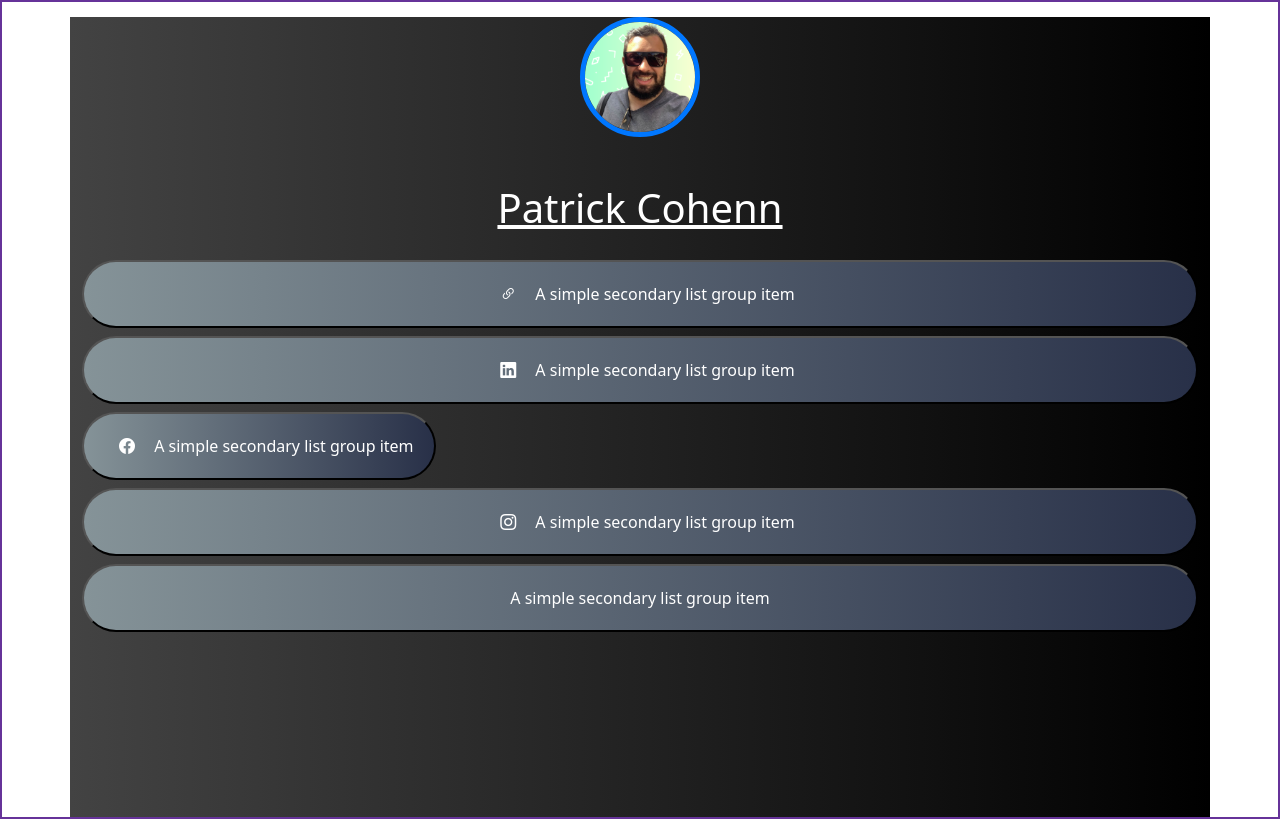
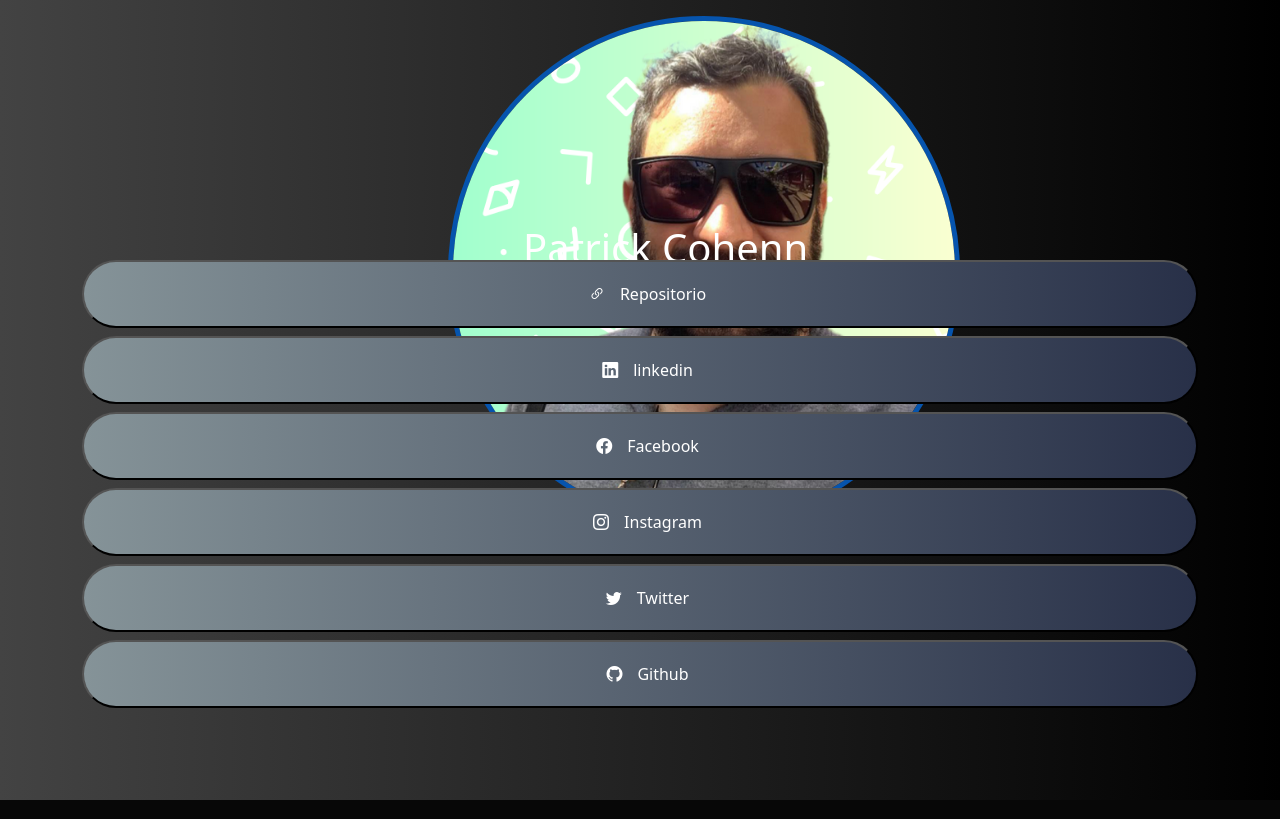
Before and after one commit to patrickcohenn/linktree-recriando, a Flask app: page / in a window 1280 px wide. Run offline with Flask 2, Linux system fonts and the light colour scheme.

Commit message:
Quase fianlizado.

```diff
--- a/static/css/style.css
+++ b/static/css/style.css
@@ -6,17 +6,69 @@
 }
 
 body{
-    border: 2px solid rebeccapurple;
+    background: #000000;  /* fallback for old browsers */
+    background: -webkit-linear-gradient(to right, #434343, #000000);  /* Chrome 10-25, Safari 5.1-6 */
+    background: linear-gradient(to right, #434343, #000000); /* W3C, IE 10+/ Edge, Firefox 16+, Chrome 26+, Opera 12+, Safari 7+ */
+}
+
+.no-link{
+    text-decoration: none;
+    color: rgb(255, 255, 255);
+}
+
+.perfil{
+    height: 30vh;
+}
+
+.perfil h1{
+    position: relative;
+    text-align: center;
+    left: 2vw;
+    padding: 5vw;
+    top: 20vh;
+    margin-bottom: 5px;
+    text-shadow: 2px;
+}
+
+.ft-perfil{
+    position: absolute;
+    top: 2vh;
+    left: 35vw;
+    width: 40vw;
+    height: 40vw;
+    border: 5px solid rgb(6, 84, 173);
+    border-radius: 50%;
 }
 
 
-.ft-perfil{
-    margin: 15px auto;
-    display: block;
-    width: 120px;
-    border: 5px solid #0077ff;
-    border-radius: 50%;
+.text-link{
+    position: relative;
 }
+
+.square{
+    height: 99vh;
+}
+
+.square button:hover {
+    border-radius: 50px;
+    padding: 20px;
+    background-color: #02389c;
+    transform: scale(1);
+}
+
+.square button{
+    border-radius: 50px;
+    padding: 20px;
+    background: #283048;  /* fallback for old browsers */
+    background: -webkit-linear-gradient(to right, #859398, #283048);  /* Chrome 10-25, Safari 5.1-6 */
+    background: linear-gradient(to right, #859398, #283048); /* W3C, IE 10+/ Edge, Firefox 16+, Chrome 26+, Opera 12+, Safari 7+ */
+}
+
+.group-btn{
+    padding-top: 20px;
+    padding-bottom: 20px;
+}
+
 
 .icon{
     width: 45px;
@@ -48,58 +100,12 @@ body{
     background:linear-gradient(45deg, #405de6, #5851db, #833ab4, #c13584, #e1306c, #fd1d1d);
 }
 
-h1{
-    text-align: center;
-    padding-top: 2rem;
-    margin-bottom: 5px;
-    text-shadow: 2px;
-    text-decoration: underline;
+.icon-twitter:hover{
+    background: rgb(7,23,230);
+    background: linear-gradient(90deg, rgba(7,23,230,1) 0%, rgba(11,63,214,1) 12%, rgba(0,212,255,1) 100%);
 }
 
-.no-link{
-    text-decoration: none;
-    color: rgb(255, 255, 255);
+.icon-git:hover{
+    background: rgb(128,0,128);
+    background: linear-gradient(90deg, rgba(128,0,128,1) 0%, rgba(153,51,153,1) 50%, rgba(153,50,204,1) 100%);
 }
-
-.square{
-    height: 100vh;
-}
-
-.bs-color{
-    top:0;
-    left: 0;
-    background: #000000;  /* fallback for old browsers */
-    background: -webkit-linear-gradient(to right, #434343, #000000);  /* Chrome 10-25, Safari 5.1-6 */
-    background: linear-gradient(to right, #434343, #000000); /* W3C, IE 10+/ Edge, Firefox 16+, Chrome 26+, Opera 12+, Safari 7+ */
-
-
-}
-
-.dv-center{
-    display: flex;
-    flex-direction: row;
-    text-align: center;
-    align-items: center;
-}
-
-.square button{
-    border-radius: 50px;
-    padding: 20px;
-    background: #283048;  /* fallback for old browsers */
-    background: -webkit-linear-gradient(to right, #859398, #283048);  /* Chrome 10-25, Safari 5.1-6 */
-    background: linear-gradient(to right, #859398, #283048); /* W3C, IE 10+/ Edge, Firefox 16+, Chrome 26+, Opera 12+, Safari 7+ */
-
-
-}
-
-.square button:hover {
-    background-color: #02389c;
-    transform: scale(1);
-    border-radius: 10px;
-    padding: 20px;
-}
-
-.group-btn{
-    padding-top: 20px;
-    padding-bottom: 20px;
-}
--- a/templates/index.html
+++ b/templates/index.html
@@ -8,20 +8,26 @@
     <!-- CSS only Bootstrap  -->
     <link href="https://cdn.jsdelivr.net/npm/bootstrap@5.2.3/dist/css/bootstrap.min.css" rel="stylesheet" integrity="sha384-rbsA2VBKQhggwzxH7pPCaAqO46MgnOM80zW1RWuH61DGLwZJEdK2Kadq2F9CUG65" crossorigin="anonymous">
     <link rel="stylesheet" href="https://cdn.jsdelivr.net/npm/bootstrap-icons@1.10.2/font/bootstrap-icons.css">
-    <title>linktree</title>
+    <link rel="icon" type="image/png" href="../static/img/asset-15.png">
+    <title>Links Patrick Cohenn</title>
 </head>
 <body>
-        <div class="container bs-color square" >
-            <img class="ft-perfil dv-center" src="../static/img/perfil.png" alt="Foto do Pqtrick Cohenn">
+    <div class="square">
+        <div class="perfil">
+            <img  class="ft-perfil"src="../static/img/perfil.png" alt="Foto do Pqtrick Cohenn">
             <h1>Patrick Cohenn</h1>
-            <div class="d-grid gap-2 group-btn">
-                <button class="icon-link"><a class="no-link" href="www.google.com" target="_blank" ><i class="icon bi bi-link-45deg"></i> A simple secondary list group item</a></button>
-                <button class="icon-linkedin"><a class="no-link " href="https://br.linkedin.com/in/patrickcohenn" target="_blank" ><i class="icon bi bi-linkedin"></i> A simple secondary list group item</a></button>
-                <a class="no-link" href="www.google.com" target="_blank" ><button class="icon-face"><i class="icon bi bi-facebook"></i> A simple secondary list group item</button></a>
-                <button class="icon-isnt"><a class="no-link" href="https://br.linkedin.com/in/patrickcohenn" target="_blank" ><i class="icon bi bi-instagram"></i> A simple secondary list group item</a></button>
-                <button><a class="no-link" href="www.google.com" target="_blank" >A simple secondary list group item</a></button>
+        </div>
+        <div class="container bs-color" >
+            <div class="d-grid gap-2 group-btn text-link">
+                <button class="icon-link"><a class="no-link" href="https://patrickcohenn.herokuapp.com/" target="_blank" ><i class="icon bi bi-link-45deg"></i>Repositorio</a></button>
+                <button class="icon-linkedin"><a class="no-link " href="https://br.linkedin.com/in/patrickcohenn" target="_blank" ><i class="icon bi bi-linkedin"></i>linkedin</a></button>
+                <button class="icon-face"><a class="no-link" href="www.google.com" target="_blank" ><i class="icon bi bi-facebook"></i>Facebook</a></button>
+                <button class="icon-isnt"><a class="no-link" href="https://br.linkedin.com/in/patrickcohenn" target="_blank" ><i class="icon bi bi-instagram"></i>Instagram</a></button>
+                <button class="icon-twitter"><a class="no-link" href="https://twitter.com/patrickcohenn" target="_blank" ><i class="icon bi bi-twitter"></i>Twitter</a></button>
+                <button class="icon-git"><a class="no-link" href="https://github.com/patrickcohenn" target="_blank" ><i class="icon bi bi-github"></i></i>Github</a></button>
             </div>
         </div>
+    </div>
     <!-- JavaScript Bundle with Popper -->
     <script src="https://cdn.jsdelivr.net/npm/bootstrap@5.2.3/dist/js/bootstrap.bundle.min.js" integrity="sha384-kenU1KFdBIe4zVF0s0G1M5b4hcpxyD9F7jL+jjXkk+Q2h455rYXK/7HAuoJl+0I4" crossorigin="anonymous"></script>
 
```
Also changed, not shown: static/img/asset-15.png (added).
